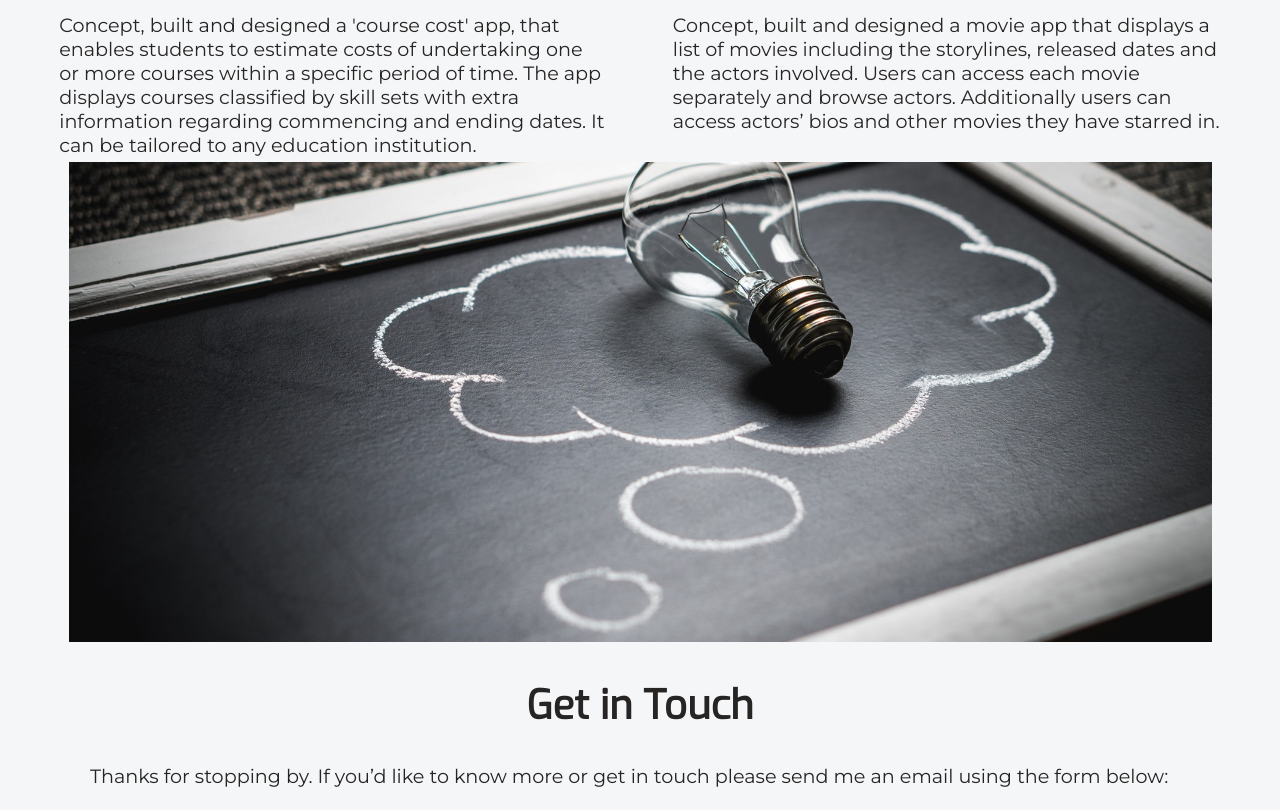
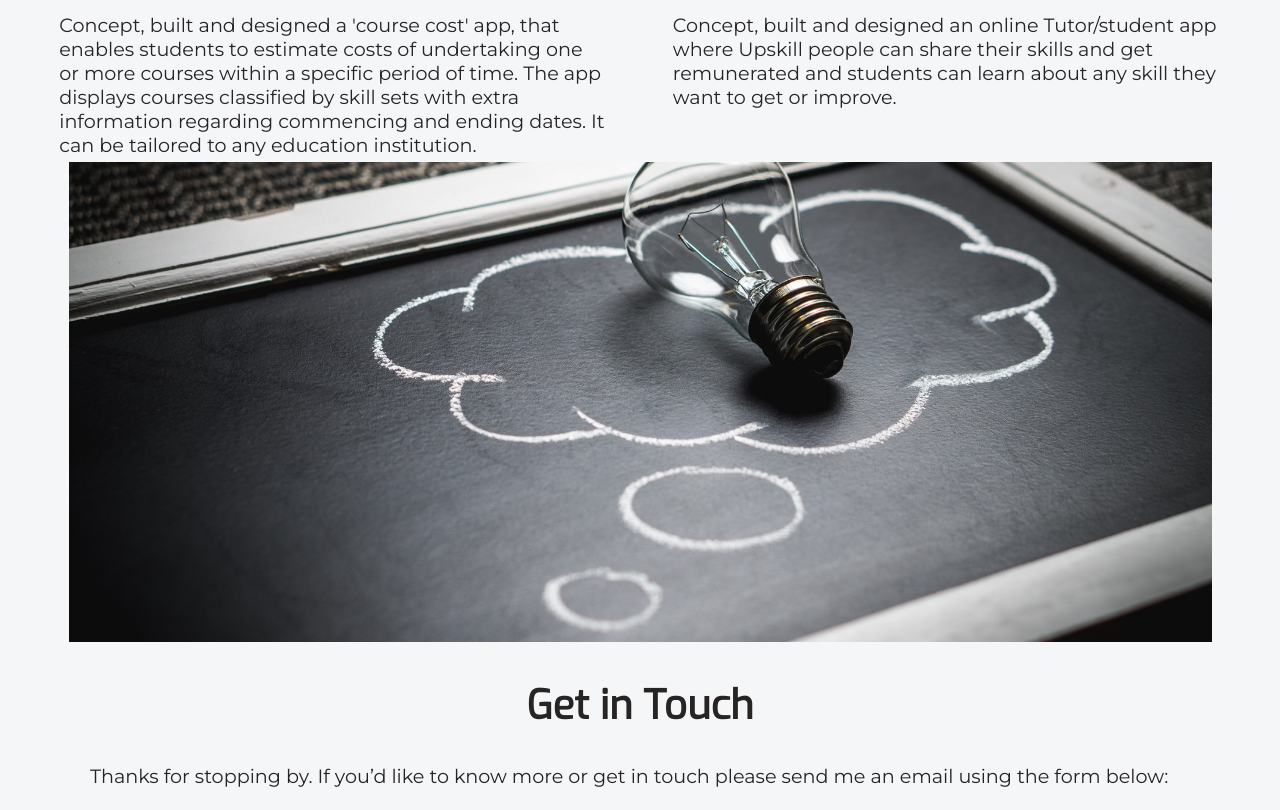
Before and after one commit to andresrgallo/portfoliogrid, a plain HTML site: page index.html in a window 1280 px wide. Shown: the part 3198-4008 px from the top of the page. Drawn offline with Linux system fonts and the light colour scheme.

Commit message:
Update projects section

```diff
--- a/index.html
+++ b/index.html
@@ -135,15 +135,14 @@
             </div>
             <div class="rails">
                 <h3 class="title-on-rails">Ruby on Rails</h3>
-                <a href="https://github.com/andresrgallo/Movies" target="_blank">
+                <a href="https://teachme-app.herokuapp.com/" target="_blank">
                 <div class="d-laptop">
                     <img class="laptop" src="laptop.png" alt="ruby on rails logo"></a>
                 </div>
                     <p class="p-rails">
-                            Concept, built and designed a movie app that displays a list of movies
-                            including the storylines, released dates and the actors involved. Users
-                            can access each movie separately and browse actors. Additionally users can
-                            access actors’ bios and other movies they have starred in.
+                        Concept, built and designed an online Tutor/student app where
+                        Upskill people can share their skills and get remunerated and
+                        students can learn about any skill they want to get or improve.
                     </p>
             </div>
             <!-- Projects image fixed -->
```
